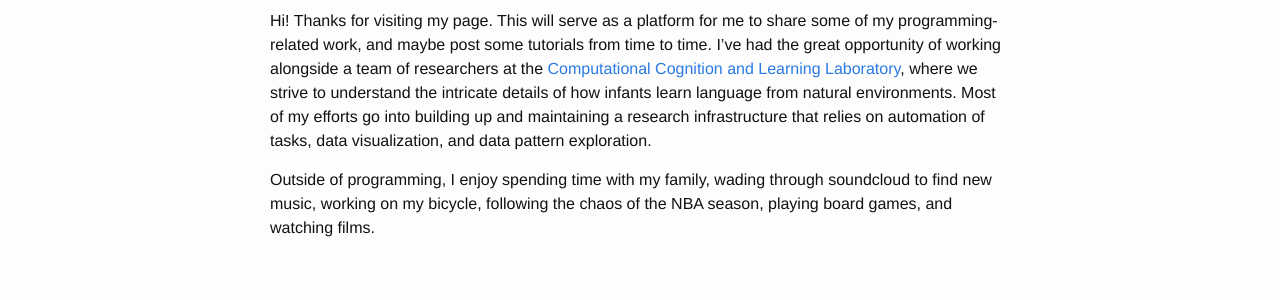
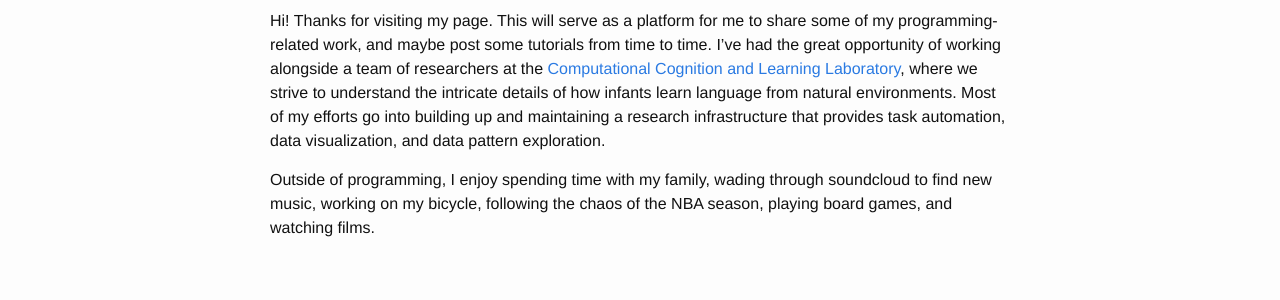
Before and after one commit to fosterseth/fosterseth.github.io, a Jekyll site: the page built from about.md, in a window 1280 px wide. Shown: the part 515-815 px from the top of the page. Built offline with Jekyll 4.4.1, drawn with Linux system fonts in a browser that asks for light colours.

Commit message:
reworded about.md and tutorial post.

```diff
--- a/about.md
+++ b/about.md
@@ -6,6 +6,6 @@ permalink: /about/
 
 ![image of self]({{ site.url }}/assets/self_small2.jpg)
 
-Hi! Thanks for visiting my page. This will serve as a platform for me to share some of my programming-related work, and maybe post some tutorials from time to time. I've had the great opportunity of working alongside a team of researchers at the [Computational Cognition and Learning Laboratory](http://www.indiana.edu/~dll/research.html), where we strive to understand the intricate details of how infants learn language from natural environments. Most of my efforts go into building up and maintaining a research infrastructure that relies on automation of tasks, data visualization, and data pattern exploration.
+Hi! Thanks for visiting my page. This will serve as a platform for me to share some of my programming-related work, and maybe post some tutorials from time to time. I've had the great opportunity of working alongside a team of researchers at the [Computational Cognition and Learning Laboratory](http://www.indiana.edu/~dll/research.html), where we strive to understand the intricate details of how infants learn language from natural environments. Most of my efforts go into building up and maintaining a research infrastructure that provides task automation, data visualization, and data pattern exploration.
 
 Outside of programming, I enjoy spending time with my family, wading through soundcloud to find new music, working on my bicycle, following the chaos of the NBA season, playing board games, and watching films.
```
Also changed, not shown: _posts/2016-05-21-ffmpeg-sdl2-codelite-tutorial.md (+1 -1 lines).
